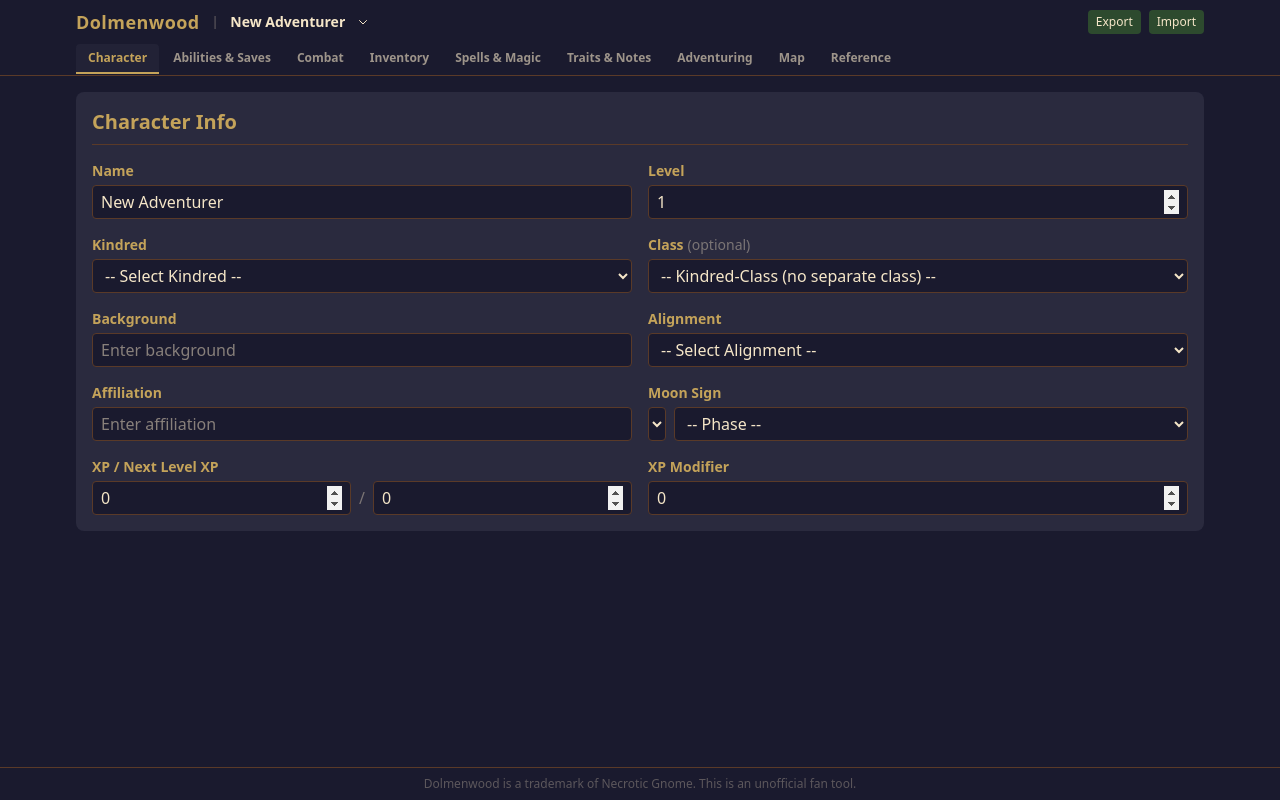
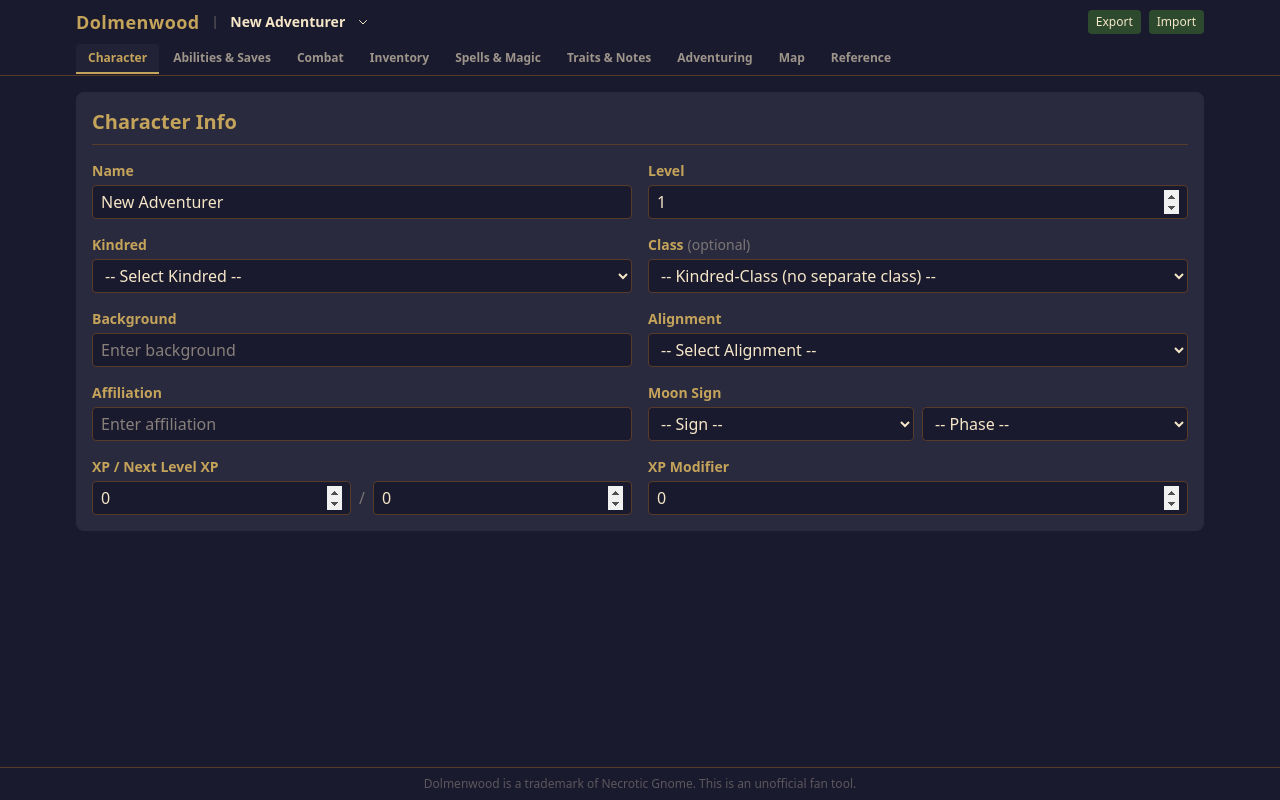
Before and after one commit to TheBeege/dolmen-spot, a Next.js app: page / in a window 1280 px wide. Built offline with nearby package versions, Linux system fonts and the light colour scheme.

Commit message:
fix: Fixed dropdown UI for moon sign

```diff
--- a/src/components/CharacterInfo.tsx
+++ b/src/components/CharacterInfo.tsx
@@ -256,11 +256,11 @@
         <div>
           <label className={labelClasses}>Moon Sign</label>
           {hasMoonSign ? (
-            <div className="flex gap-2">
+            <div className="grid grid-cols-2 gap-2">
               <select
                 value={character.moonSign}
                 onChange={(e) => onChange({ moonSign: e.target.value })}
-                className={`${inputClasses} flex-1`}
+                className={inputClasses}
               >
                 <option value="">-- Sign --</option>
                 {MOON_SIGNS.map((sign) => (
@@ -272,7 +272,7 @@
               <select
                 value={character.moonPhase}
                 onChange={(e) => onChange({ moonPhase: e.target.value as Character['moonPhase'] })}
-                className={`${inputClasses} w-28`}
+                className={inputClasses}
               >
                 <option value="">-- Phase --</option>
                 {MOON_PHASES.map((phase) => (
```
